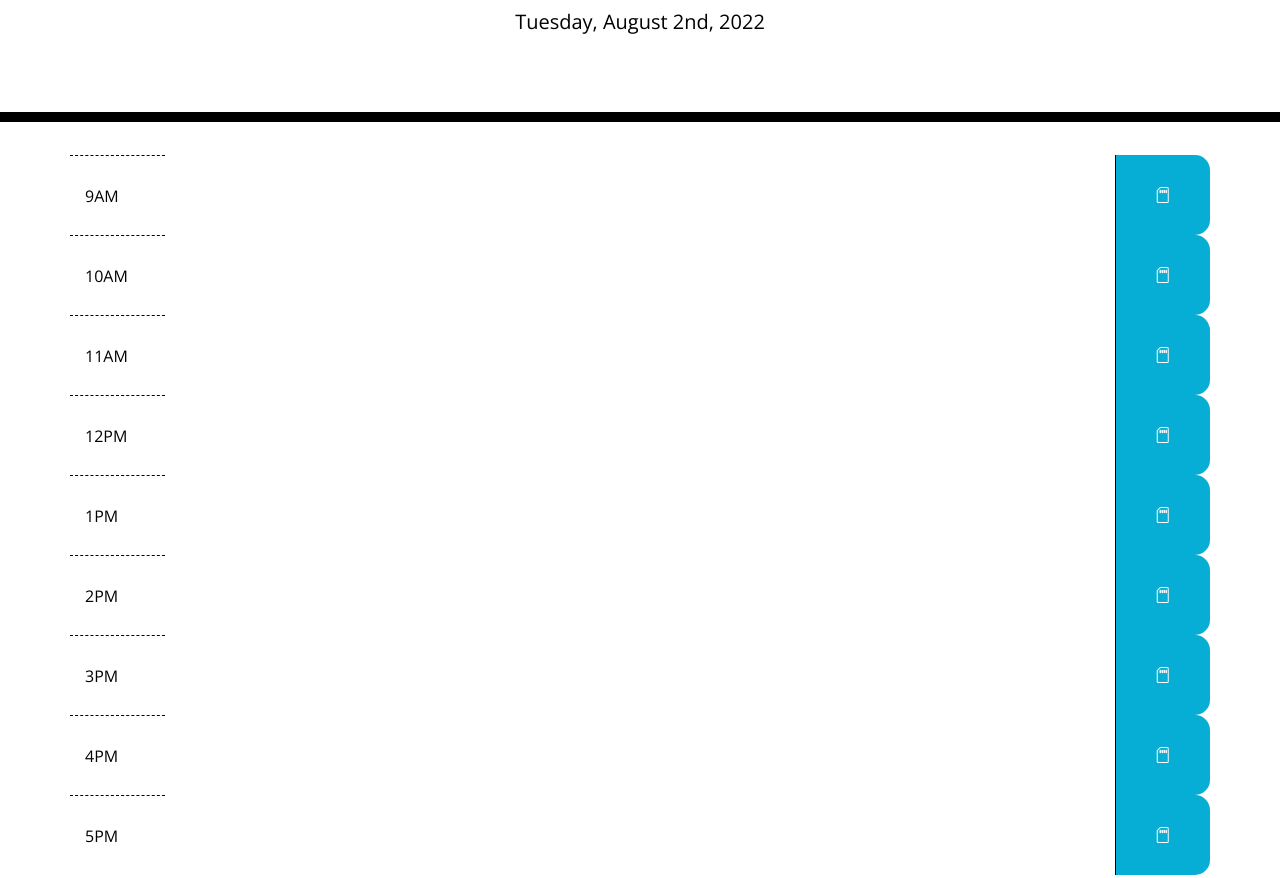
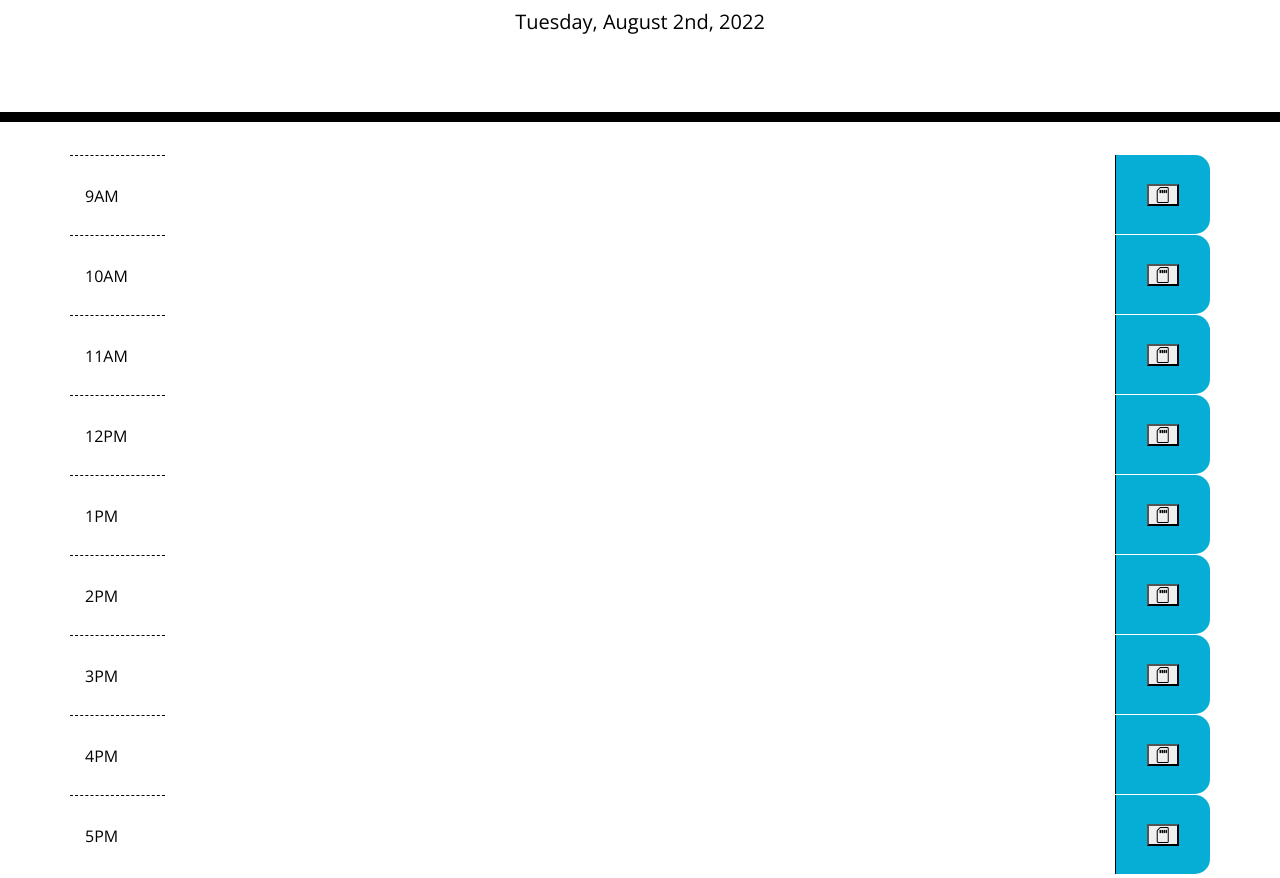
Before and after one commit to drewrvaz/Daily-Planner, a plain HTML site: page index.html in a window 1280 px wide. Shown: the part 182-1060 px from the top of the page. Drawn offline with nearby package versions, Linux system fonts and the light colour scheme.

Commit message:
Did a little more formatting of the buttons.

```diff
--- a/assets/css/style.css
+++ b/assets/css/style.css
@@ -63,15 +63,13 @@ textarea {
   border-bottom-right-radius: 15px;
   background-color: #06aed5;
   color: white;
-}
-
-.saveBtn i {
   display: flex;
+  justify-content: center;
   align-items: center;
-  justify-content: center ;
 }
 
 .saveBtn i:hover {
   font-size: 20px;
   transition: all 0.3s ease-in-out;
+  cursor: pointer;
 }
--- a/index.html
+++ b/index.html
@@ -39,7 +39,7 @@
 
         </div>
         <div class="col saveBtn">
-          <i class="bi bi-sd-card"></i>
+          <button><i class="bi bi-sd-card"></i></button>
         </div>
       </div>
 
@@ -51,7 +51,7 @@
 
         </div>
         <div class="col saveBtn">
-          <i class="bi bi-sd-card"></i>
+          <button><i class="bi bi-sd-card"></i></button>
         </div>
       </div>
 
@@ -63,7 +63,7 @@
 
         </div>
         <div class="col saveBtn">
-          <i class="bi bi-sd-card"></i>
+          <button><i class="bi bi-sd-card"></i></button>
         </div>
       </div>
 
@@ -75,7 +75,7 @@
 
         </div>
         <div class="col saveBtn">
-          <i class="bi bi-sd-card"></i>
+          <button><i class="bi bi-sd-card"></i></button>
         </div>
       </div>
 
@@ -87,7 +87,7 @@
 
         </div>
         <div class="col saveBtn">
-          <i class="bi bi-sd-card"></i>
+          <button><i class="bi bi-sd-card"></i></button>
         </div>
       </div>
 
@@ -99,7 +99,7 @@
 
         </div>
         <div class="col saveBtn">
-          <i class="bi bi-sd-card"></i>
+          <button><i class="bi bi-sd-card"></i></button>
         </div>
       </div>
 
@@ -111,7 +111,7 @@
 
         </div>
         <div class="col saveBtn">
-          <i class="bi bi-sd-card"></i>
+          <button><i class="bi bi-sd-card"></i></button>
         </div>
       </div>
 
@@ -123,7 +123,7 @@
 
         </div>
         <div class="col saveBtn">
-          <i class="bi bi-sd-card"></i>
+          <button><i class="bi bi-sd-card"></i></button>
         </div>
       </div>
 
@@ -135,7 +135,7 @@
 
         </div>
         <div class="col saveBtn">
-          <i class="bi bi-sd-card"></i>
+          <button><i class="bi bi-sd-card"></i></button>
         </div>
       </div>
     </div>
```
